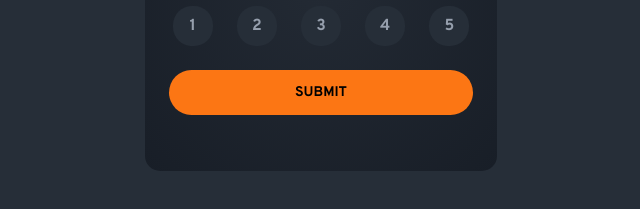
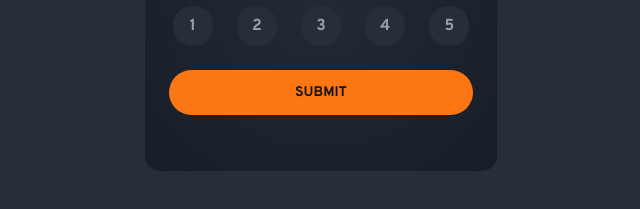
Before and after one commit to CaioQuerino/Interactive-rating-component, a plain HTML site: page index.html in a window 1280 px wide. Shown: the part 413-622 px from the top of the page, 319-959 px from the left. Drawn offline with Linux system fonts and the light colour scheme.

Commit message:
27-10-2024 : cor do texto submit.

```diff
--- a/src/css/index.css
+++ b/src/css/index.css
@@ -97,6 +97,7 @@ body {
             border-radius: 40rem;
             background-color: var(--orange);
             font: bold .875rem "Overpass";
+            color: var(--veryDarkBlue);
             border: none;
             cursor: pointer;
             transition: .2s ease-in;
```
